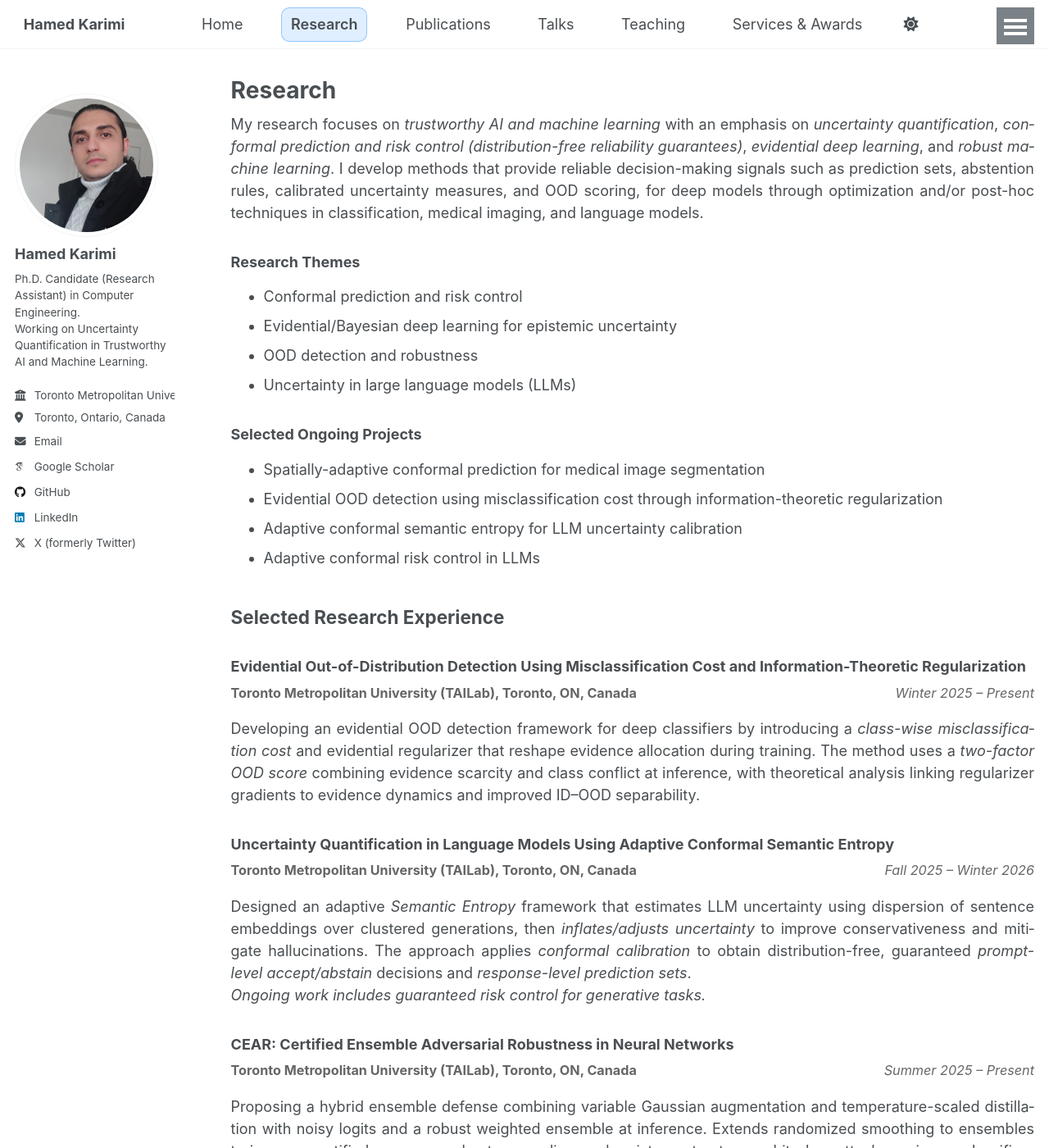
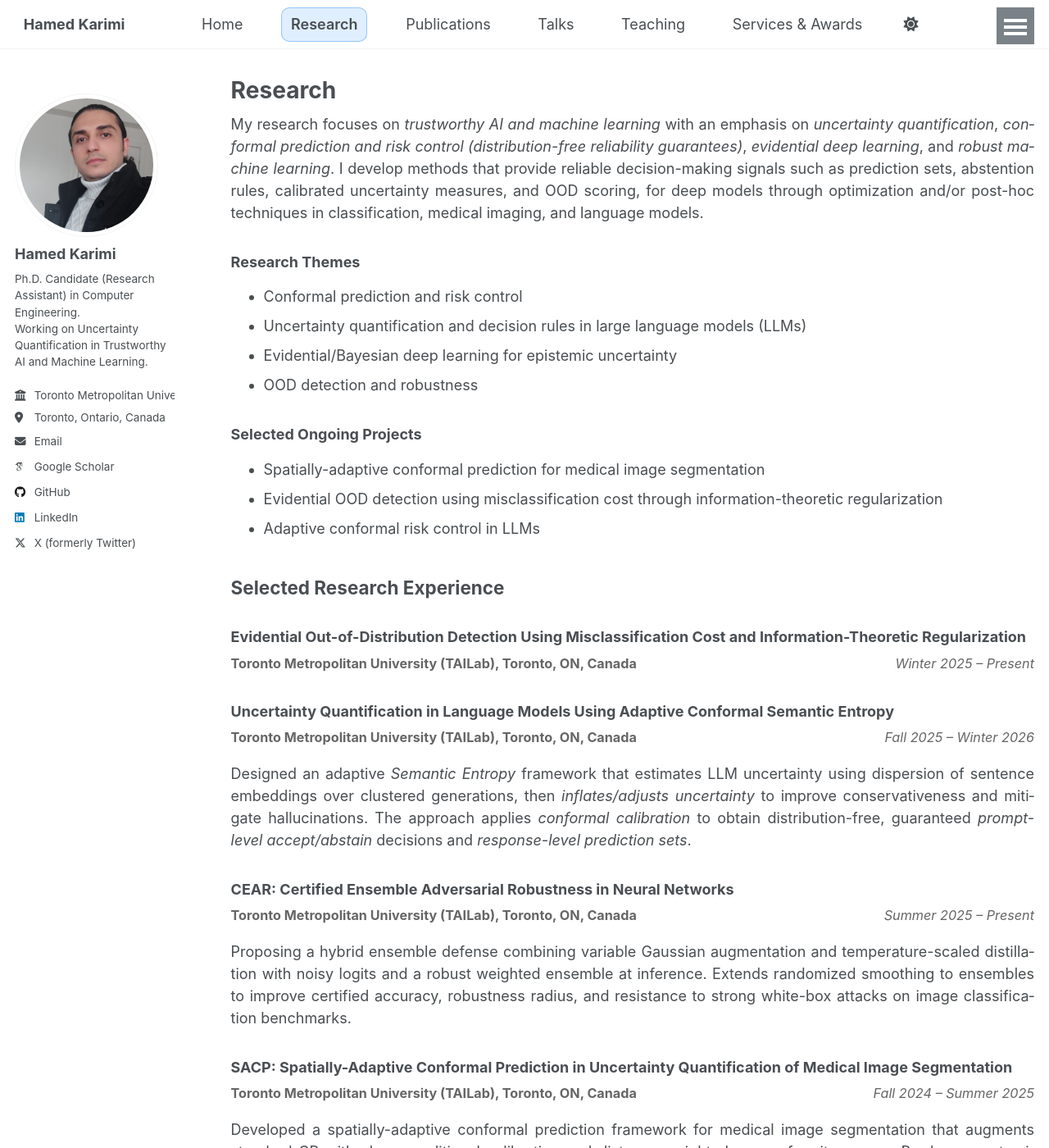
Before and after one commit to hamedmx/hamedmx.github.io, a Jekyll site: the page built from _pages/research.md, in a window 1280 px wide and 1400 px high. Shown: the whole window at 82% size. Built offline with Jekyll 4.4.1, drawn with Linux system fonts in a browser that asks for light colours; some web fonts are replaced; a script that is not in the unit is left out.

Commit message:
Update research.md

```diff
--- a/_pages/research.md
+++ b/_pages/research.md
@@ -11,14 +11,14 @@ My research focuses on <i>trustworthy AI and machine learning</i> with an emphas
 
 ### Research Themes
 - Conformal prediction and risk control
+- Uncertainty quantification and decision rules in large language models (LLMs)
 - Evidential/Bayesian deep learning for epistemic uncertainty
 - OOD detection and robustness
-- Uncertainty in large language models (LLMs)
+
 
 ### Selected Ongoing Projects
 - Spatially-adaptive conformal prediction for medical image segmentation
 - Evidential OOD detection using misclassification cost through information-theoretic regularization
-- Adaptive conformal semantic entropy for LLM uncertainty calibration
 - Adaptive conformal risk control in LLMs
 
 ## Selected Research Experience
@@ -28,10 +28,11 @@ My research focuses on <i>trustworthy AI and machine learning</i> with an emphas
   <span class="where"><strong>Toronto Metropolitan University (TAILab), Toronto, ON, Canada</strong></span>
   <span class="when"><em>Winter 2025 – Present</em></span>
 </div>
-
+<!--
 <p class="justify-text">
 Developing an evidential OOD detection framework for deep classifiers by introducing a <i>class-wise misclassification cost</i> and evidential regularizer that reshape evidence allocation during training. The method uses a <i>two-factor OOD score</i> combining evidence scarcity and class conflict at inference, with theoretical analysis linking regularizer gradients to evidence dynamics and improved ID–OOD separability.
 </p>
+-->
 
 ### Uncertainty Quantification in Language Models Using Adaptive Conformal Semantic Entropy
 <div class="cv-meta">
@@ -40,7 +41,7 @@ Developing an evidential OOD detection framework for deep classifiers by introdu
 </div>
 
 <p class="justify-text">
-Designed an adaptive <i>Semantic Entropy</i> framework that estimates LLM uncertainty using dispersion of sentence embeddings over clustered generations, then <i>inflates/adjusts uncertainty</i> to improve conservativeness and mitigate hallucinations. The approach applies <i>conformal calibration</i> to obtain distribution-free, guaranteed <i>prompt-level accept/abstain</i> decisions and <i>response-level prediction sets</i>.<br><i>Ongoing work includes guaranteed risk control for generative tasks.</i>
+Designed an adaptive <i>Semantic Entropy</i> framework that estimates LLM uncertainty using dispersion of sentence embeddings over clustered generations, then <i>inflates/adjusts uncertainty</i> to improve conservativeness and mitigate hallucinations. The approach applies <i>conformal calibration</i> to obtain distribution-free, guaranteed <i>prompt-level accept/abstain</i> decisions and <i>response-level prediction sets</i>.
 </p>
 
 ### CEAR: Certified Ensemble Adversarial Robustness in Neural Networks
```
